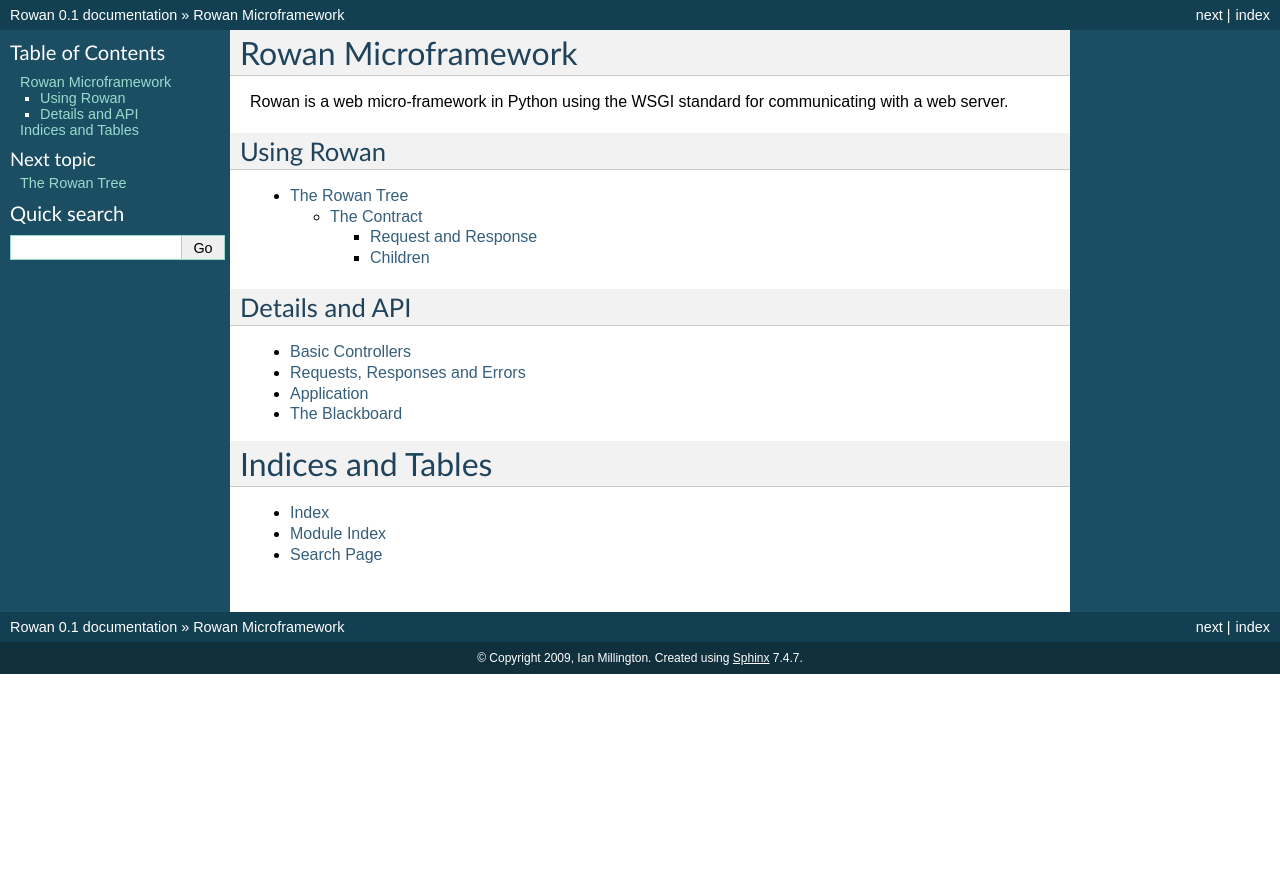
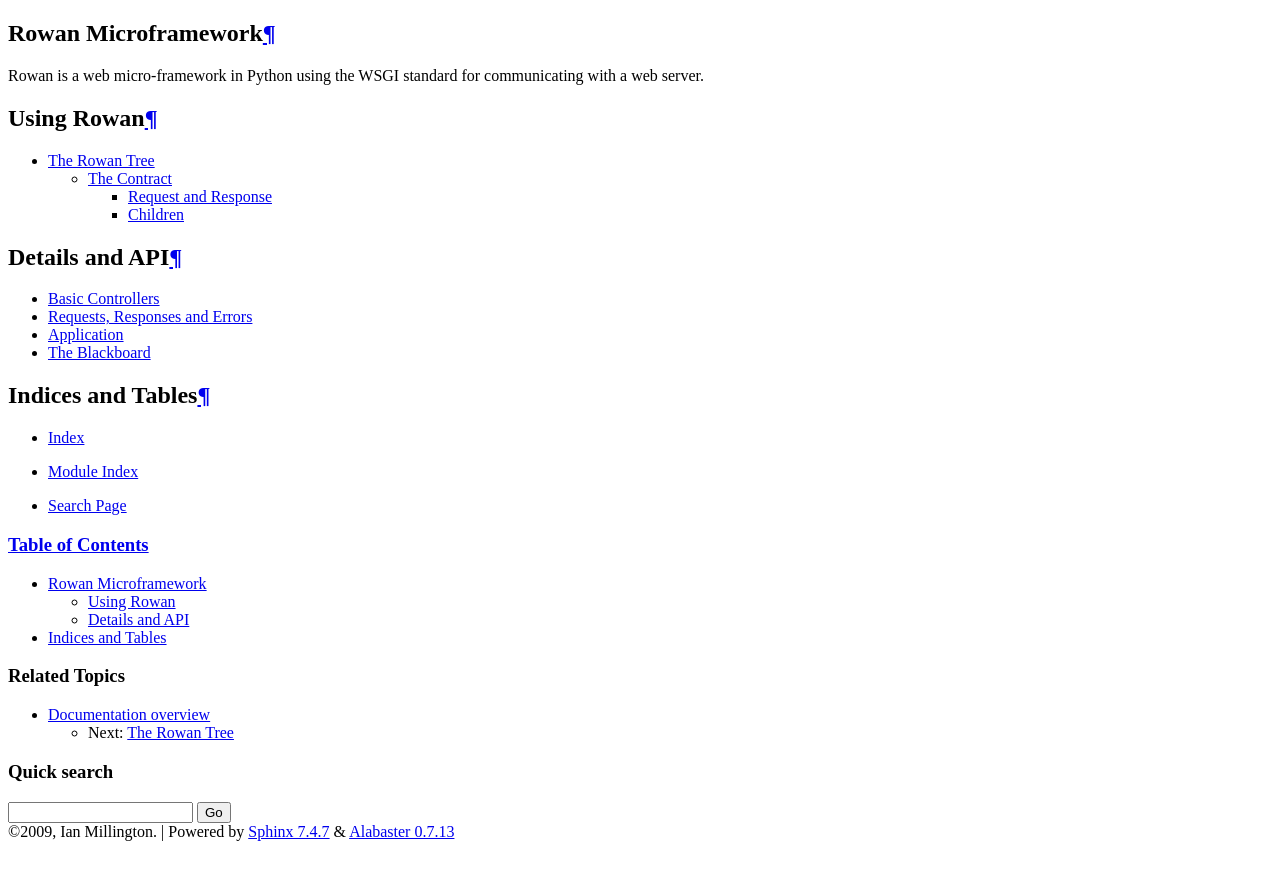
Before and after one commit to cargocult/rowan-python, a Sphinx documentation site: the page built from doc/index.rst, in a window 1280 px wide. Shown: the top 880 px of the page. Built offline with Sphinx 7.4.7, drawn with Linux system fonts in a browser that asks for light colours.

Commit message:
Revert "Upgraded to Sphinx 0.6"
This reverts commit 2c3612c07ab47cda395218aece130fe107e0e7ce.

```diff
--- a/doc/conf.py
+++ b/doc/conf.py
@@ -27,10 +27,10 @@ sys.path.append('..') # So we can run the make file and have it find the code.
 
 # Add any Sphinx extension module names here, as strings. They can be extensions
 # coming with Sphinx (named 'sphinx.ext.*') or your custom ones.
-extensions = ['sphinx.ext.autodoc', 'sphinx.ext.todo', 'sphinx.ext.coverage']
+extensions = ['sphinx.ext.autodoc']
 
 # Add any paths that contain templates here, relative to this directory.
-templates_path = []
+templates_path = ['templates']
 
 # The suffix of source filenames.
 source_suffix = '.rst'
@@ -69,7 +69,7 @@ release = '0.1'
 
 # List of directories, relative to source directory, that shouldn't be searched
 # for source files.
-exclude_trees = ['_build']
+exclude_trees = ['build']
 
 # The reST default role (used for this markup: `text`) to use for all documents.
 #default_role = None
@@ -92,17 +92,10 @@ pygments_style = 'sphinx'
 # Options for HTML output
 # -----------------------
 
-# The theme to use for HTML and HTML Help pages.  Major themes that come with
-# Sphinx are currently 'default' and 'sphinxdoc'.
-html_theme = 'default'
-
-# Theme options are theme-specific and customize the look and feel of a theme
-# further.  For a list of options available for each theme, see the
-# documentation.
-#html_theme_options = {}
-
-# Add any paths that contain custom themes here, relative to this directory.
-#html_theme_path = []
+# The style sheet to use for HTML and HTML Help pages. A file of that name
+# must exist either in Sphinx' static/ path, or in one of the custom paths
+# given in html_static_path.
+html_style = 'default.css'
 
 # The name for this set of Sphinx documents.  If None, it defaults to
 # "<project> v<release> documentation".
@@ -123,7 +116,7 @@ html_theme = 'default'
 # Add any paths that contain custom static files (such as style sheets) here,
 # relative to this directory. They are copied after the builtin static files,
 # so a file named "default.css" will overwrite the builtin "default.css".
-html_static_path = []
+html_static_path = ['static']
 
 # If not '', a 'Last updated on:' timestamp is inserted at every page bottom,
 # using the given strftime format.
@@ -149,8 +142,8 @@ html_static_path = []
 # If true, the index is split into individual pages for each letter.
 #html_split_index = False
 
-# If true, links to the reST sources are added to the pages.
-html_show_sourcelink = False
+# If true, the reST sources are included in the HTML build as _sources/<name>.
+html_copy_source = False
 
 # If true, an OpenSearch description file will be output, and all pages will
 # contain a <link> tag referring to it.  The value of this option must be the
@@ -161,7 +154,7 @@ html_show_sourcelink = False
 #html_file_suffix = ''
 
 # Output file base name for HTML help builder.
-htmlhelp_basename = 'rowan_help'
+htmlhelp_basename = 'Rowandoc'
 
 
 # Options for LaTeX output
```
Also changed, not shown: 1 other file.
